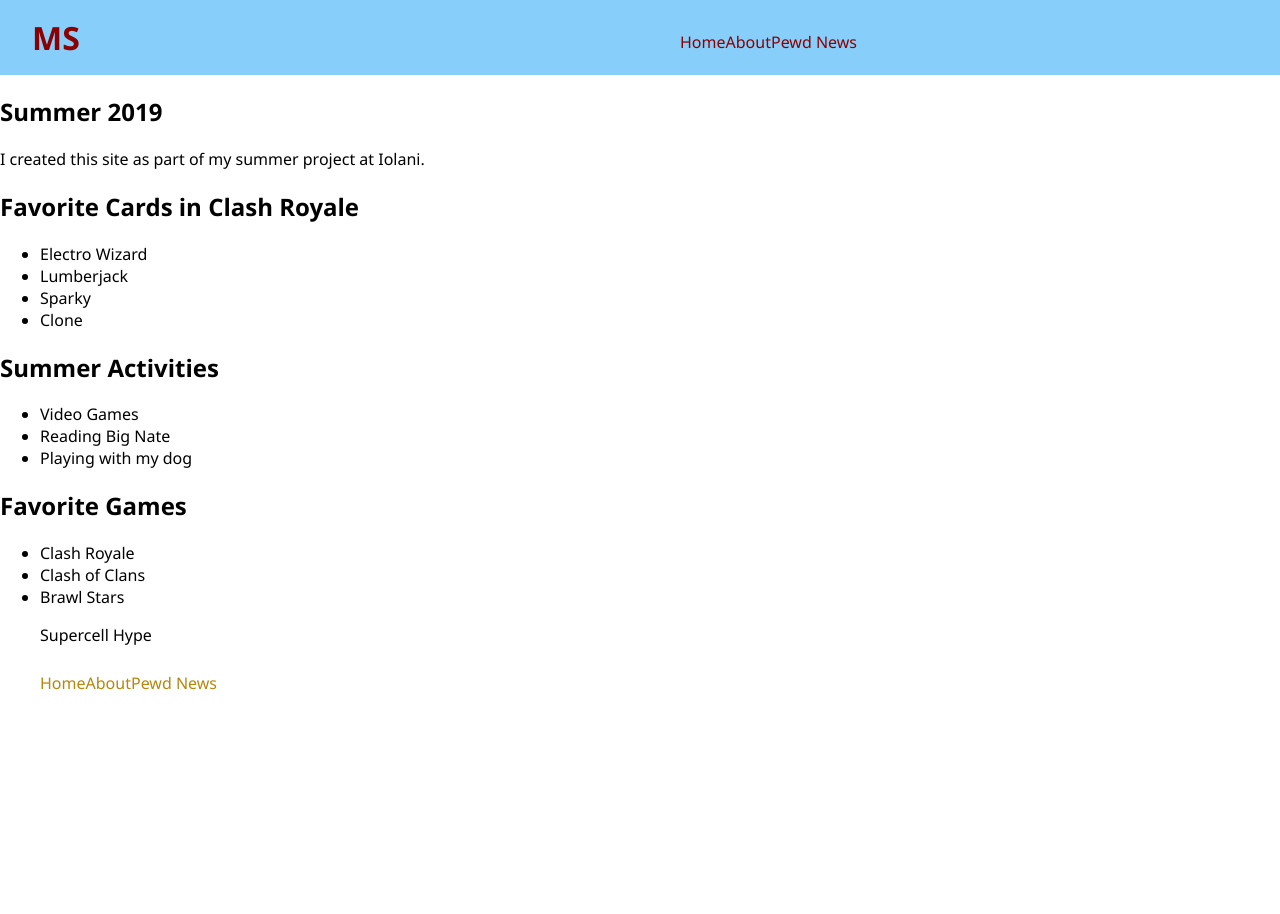
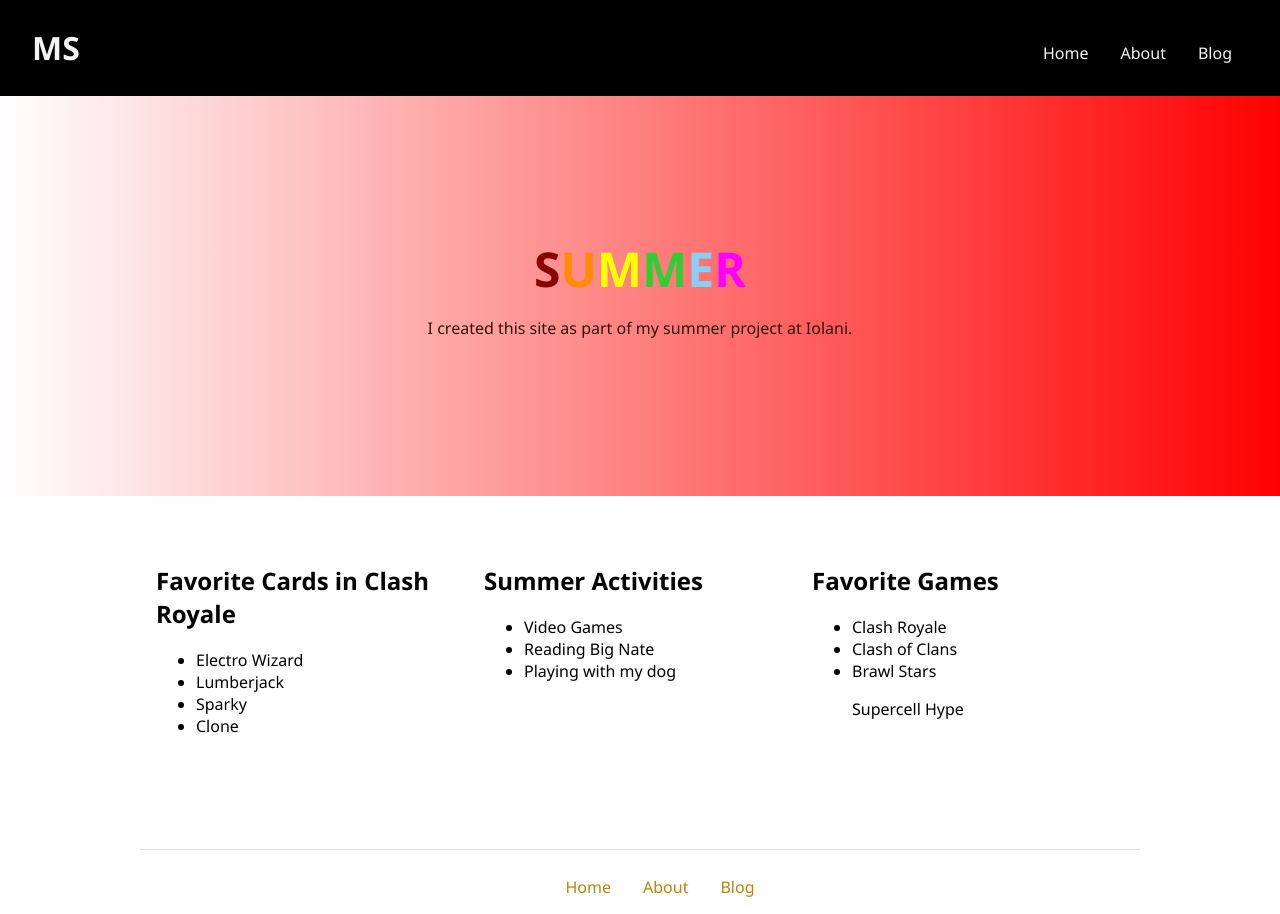
Before and after one commit to iwebstudent01/iwebstudent01.GITHUB.IO, a plain HTML site: page index.html in a window 1280 px wide. Before the commit the page ends 800 px from the top, so only its background shows below. Drawn offline with Linux system fonts and the light colour scheme.

Commit message:
added css

```diff
--- a/css/style.css
+++ b/css/style.css
@@ -5,6 +5,8 @@
  * { box-sizing: border-box; }
 
 body {
+
+
 
 
     margin: 0;
@@ -19,14 +21,14 @@ a {
 
 /* HEADER */
 header {
-   background: lightskyblue;
-   color: orange;
+   background: black;
+   color: salmon;
    padding: 1em 2em;
 
 }
 
 header a {
-    color: darkred;
+    color: whitesmoke;
 
 }
 
@@ -47,7 +49,7 @@ header {
 /* NAV */
 nav ul {
     display: flex;
-    justify-content: flec-end;
+    justify-content: flex-end;
     margin: 0;
     padding-top: .6em;
 }
@@ -56,3 +58,70 @@ nav li {
     margin: 0;
     list-style: none;
 }
+
+nav a {
+    display: block;
+    padding: 1em;
+}
+
+/* MAIN */
+main {
+    padding: 0 0 3em 0;
+    min-height: 80vh;
+}
+
+/* SECTIONS */
+section {
+    padding: 3em 1em;
+}
+
+/* FOOTER */
+footer {
+    border-top: 1px solid #ddd;
+    max-width: 1000px;
+    margin: 0 auto;
+}
+footer nav ul {
+    justify-content: center;
+}
+
+/* HERO */
+.hero {
+    display: grid;
+    align-content: center;
+    text-align: center;
+    background-image: linear-gradient(to right, rgba(255,0,0,0), rgba(255,0,0,1));
+    min-height: 50vh;
+    color: rgb(48, 20, 4);
+}
+.hero h2 {
+    font-size: 3em;
+    text-transform: uppercase;
+    margin: 0 auto;
+}
+
+.hero p {
+margin: 1em auto;
+}
+
+.hero h2 span:nth-child(1) { color: darkred; }
+.hero h2 span:nth-child(2) { color: darkorange; }
+.hero h2 span:nth-child(3) { color: yellow; }
+.hero h2 span:nth-child(4) { color: limegreen; }
+.hero h2 span:nth-child(5) { color: lightskyblue; }
+.hero h2 span:nth-child(6) { color: magenta; }
+
+/* LISTS */
+.lists {
+    max-width: 1000px;
+    margin: 0 auto;
+    display: grid;
+    grid-template-columns: 1fr 1fr 1fr;
+    grid-column-gap: 1em;
+}
+
+@media (max-width:767px) {
+    .lists {
+        grid-template-columns: 1fr 1fr;
+    }
+}
--- a/index.html
+++ b/index.html
@@ -20,13 +20,13 @@
             <ul>
                 <li><a href="index.html">Home</a></li>
                 <li><a href="about.html">About</a></li>
-                <li><a href="about.html"> Pewd News</a></li>
+                <li><a href="about.html">Blog</a></li>
             </ul>
         </nav>
     </header>
     <main>
         <section class="hero">
-            <h2>Summer 2019</h2>
+            <h2><span>S</span><span>u</span><span>m</span><span>m</span><span>e</span><span>r<span></span></h2>
             <p>I created this site as part of my summer project at Iolani.</p>
         </section>
         <section class="lists">
@@ -66,7 +66,7 @@
             <ul>
                 <li><a href="index.html">Home</a></li>
                 <li><a href="about.html">About</a></li>
-                <li><a href="blog.html">Pewd News</a></li>
+                <li><a href="blog.html">Blog</a></li>
             </ul>
         </nav>
     </footer>
```
